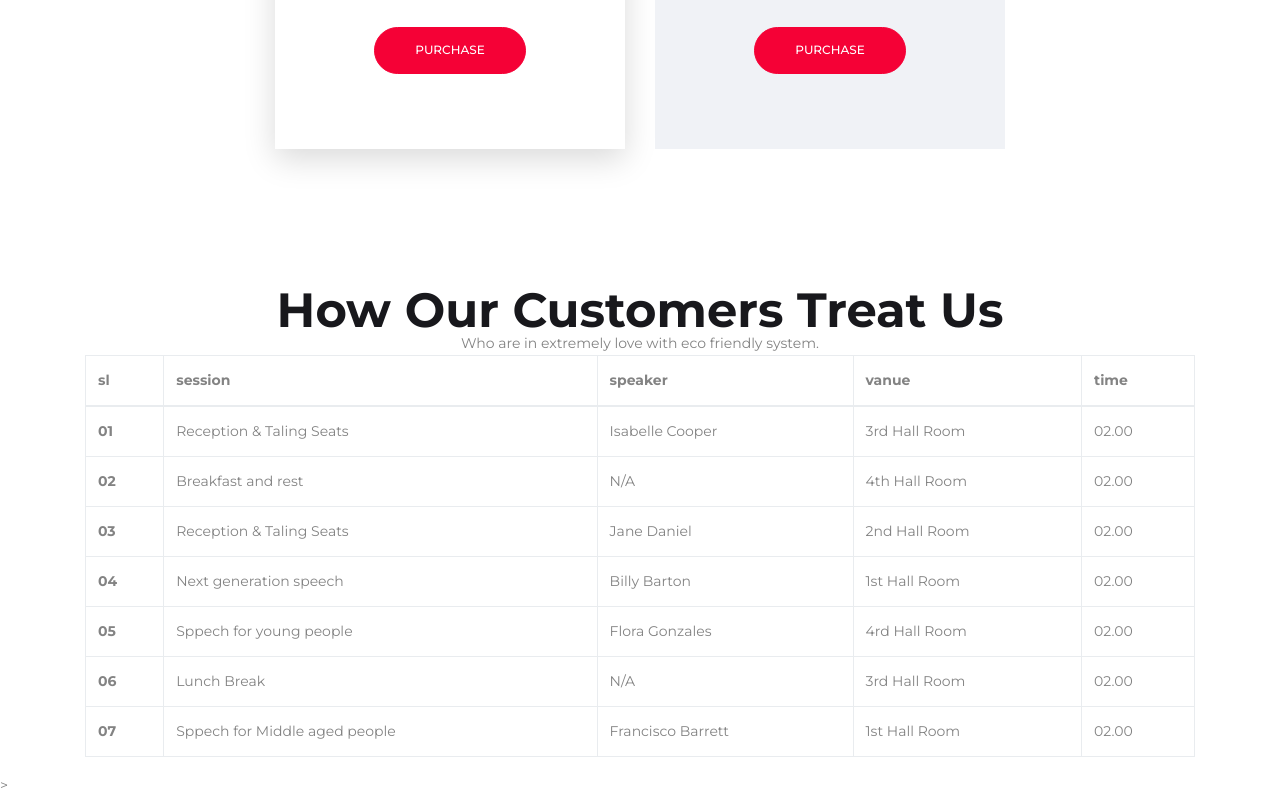
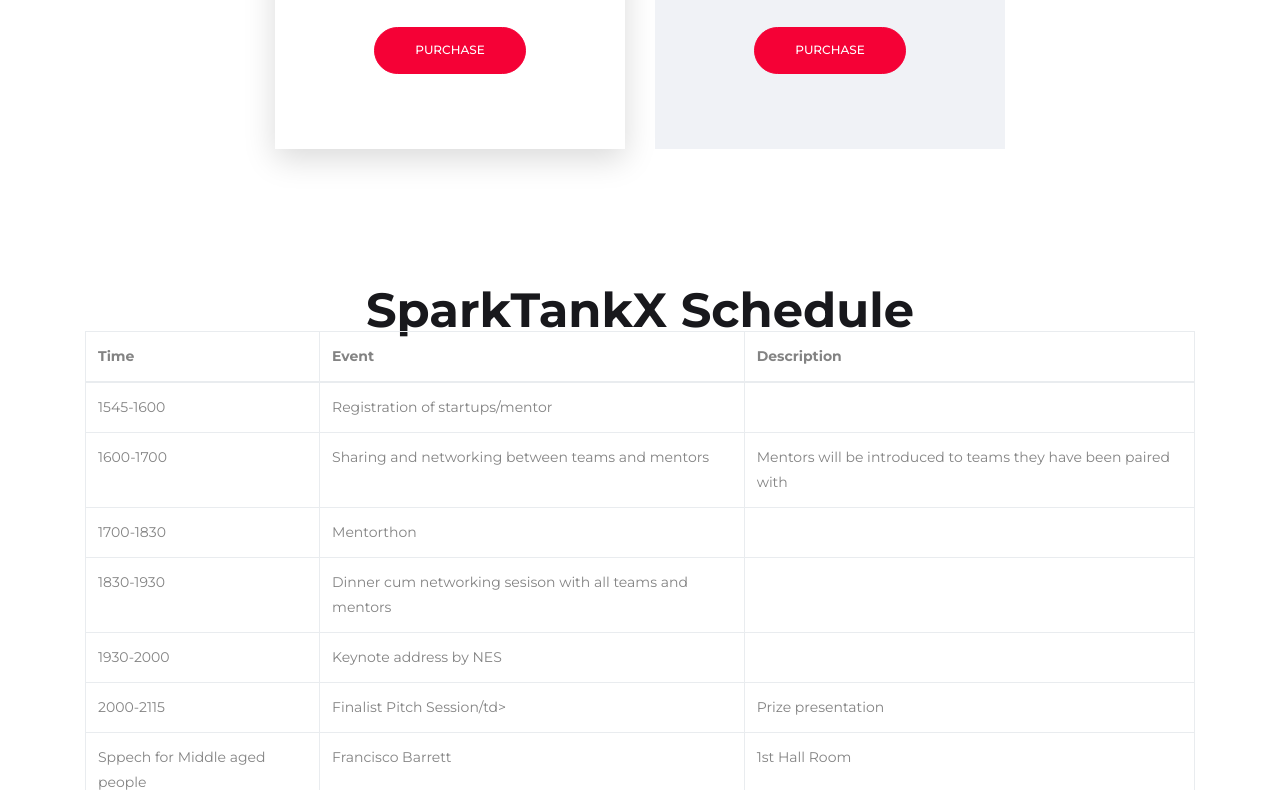
Before and after one commit to tishyakhanna97/sparktank2019.github.io, a website: page index.html in a window 1280 px wide. Shown: the part 3959-4749 px from the top of the page. Drawn offline with Linux system fonts and the light colour scheme; files whose address does not match are found by name.

Commit message:
Update mentors and table

```diff
--- a/index.html
+++ b/index.html
@@ -240,7 +240,7 @@
                     <div class="icon_box_one ">
                         <i class="lnr lnr-clock "></i>
                         <div class="content ">
-                            <h4>Early Bird</h4>
+                            <h4>Over SGD 20000 in prizes!</h4>
                             <p>
                                 Get your tickets now!
                             </p>
@@ -279,10 +279,10 @@
             <div class="col-md-3 col-sm-6 ">
                 <div class="speaker_box ">
                     <div class="speaker_img ">
-                        <img src="assets/img/speakers/s2.png " alt="speaker name ">
+                        <img src="assets/img/speakers/kellyChoo.png" alt="Kelly Choo ">
                         <div class="info_box ">
-                            <h5 class="name ">James Oliver</h5>
-                            <p class="position ">CEO Company</p>
+                            <h5 class="name ">Kelly Choo/h5>
+                                <p class="position ">Cofounder - Neeuro</p>
                         </div>
                     </div>
                 </div>
@@ -454,8 +454,7 @@
             <div class="row d-flex justify-content-center">
                 <div class="menu-content pb-70 col-lg-8">
                     <div class="title text-center">
-                        <h1 class="mb-10">How Our Customers Treat Us</h1>
-                        <p>Who are in extremely love with eco friendly system.</p>
+                        <h1 class="mb-10">SparkTankX Schedule</h1>
                     </div>
                 </div>
             </div>
@@ -464,62 +463,46 @@
                     <table class="schdule-table table table-bordered">
                         <thead class="thead-light">
                             <tr>
-                                <th class="head" scope="col">sl</th>
-                                <th class="head" scope="col">session</th>
-                                <th class="head" scope="col">speaker</th>
-                                <th class="head" scope="col">vanue</th>
-                                <th class="head" scope="col">time</th>
+                                <th class="head" scope="col">Time</th>
+                                <th class="head" scope="col">Event</th>
+                                <th class="head" scope="col">Description</th>
                             </tr>
                         </thead>
                         <tbody>
                             <tr>
-                                <th class="name" scope="row">01</th>
-                                <td>Reception & Taling Seats</td>
-                                <td>Isabelle Cooper</td>
-                                <td>3rd Hall Room</td>
-                                <td>02.00</td>
+                                <td>1545-1600</td>
+                                <td>Registration of startups/mentor</td>
+                                <td></td>
                             </tr>
                             <tr>
-                                <th class="name" scope="row">02</th>
-                                <td>Breakfast and rest</td>
-                                <td>N/A</td>
-                                <td>4th Hall Room</td>
-                                <td>02.00</td>
+                                <td>1600-1700</td>
+                                <td>Sharing and networking between teams and mentors</td>
+                                <td>Mentors will be introduced to teams they have been paired with</td>
                             </tr>
                             <tr>
-                                <th class="name" scope="row">03</th>
-                                <td>Reception & Taling Seats</td>
-                                <td>Jane Daniel</td>
-                                <td>2nd Hall Room</td>
-                                <td>02.00</td>
+                                <td>1700-1830</td>
+                                <td>Mentorthon</td>
+                                <td></td>
                             </tr>
                             <tr>
-                                <th class="name" scope="row">04</th>
-                                <td>Next generation speech</td>
-                                <td>Billy Barton</td>
-                                <td>1st Hall Room</td>
-                                <td>02.00</td>
+                                <td>1830-1930</td>
+                                <td>Dinner cum networking sesison with all teams and mentors</td>
+                                <td></td>
                             </tr>
                             <tr>
-                                <th class="name" scope="row">05</th>
-                                <td>Sppech for young people</td>
-                                <td>Flora Gonzales</td>
-                                <td>4rd Hall Room</td>
-                                <td>02.00</td>
+                                <td>1930-2000</td>
+                                <td>Keynote address by NES</td>
+                                <td></td>
                             </tr>
                             <tr>
-                                <th class="name" scope="row">06</th>
-                                <td>Lunch Break</td>
-                                <td>N/A</td>
-                                <td>3rd Hall Room</td>
-                                <td>02.00</td>
+                                <td>2000-2115</td>
+                                <td>Finalist Pitch Session/td>
+                                    <td>Prize presentation</td>
                             </tr>
                             <tr>
-                                <th class="name" scope="row">07</th>
                                 <td>Sppech for Middle aged people</td>
                                 <td>Francisco Barrett</td>
                                 <td>1st Hall Room</td>
-                                <td>02.00</td>
                             </tr>
                         </tbody>
                     </table>
```
Also changed, not shown: assets/img/speakers/kellyChoo.png (added).
